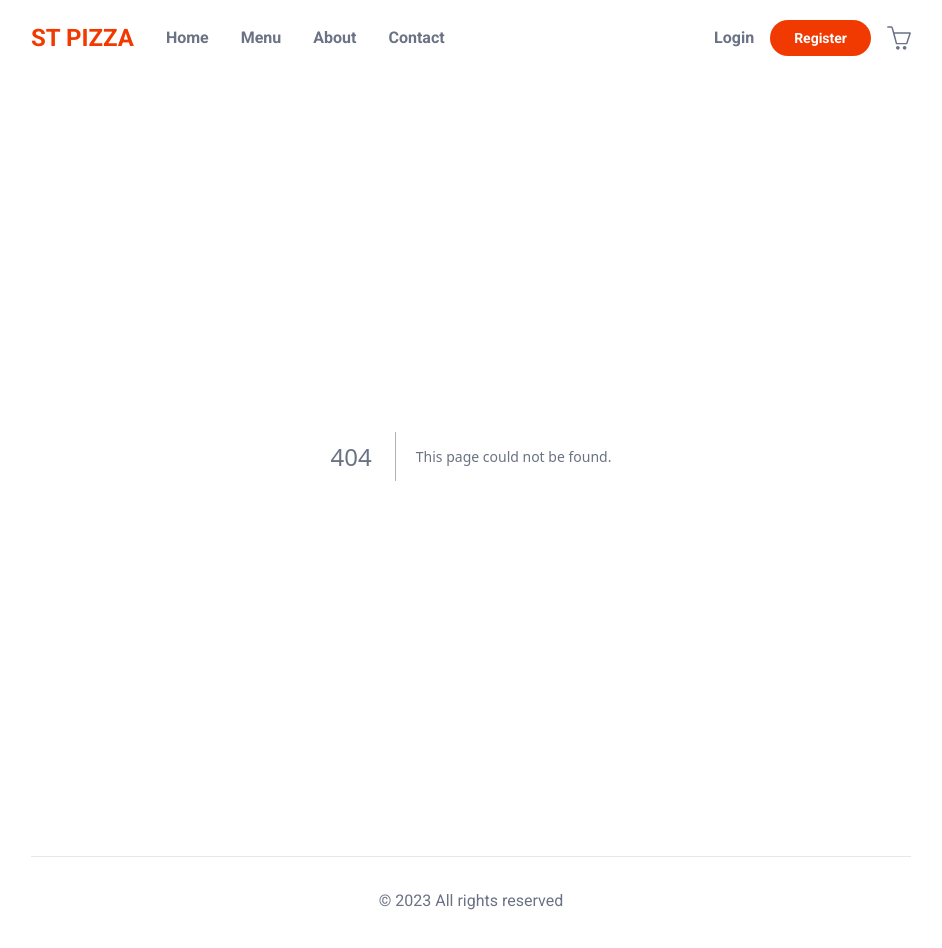
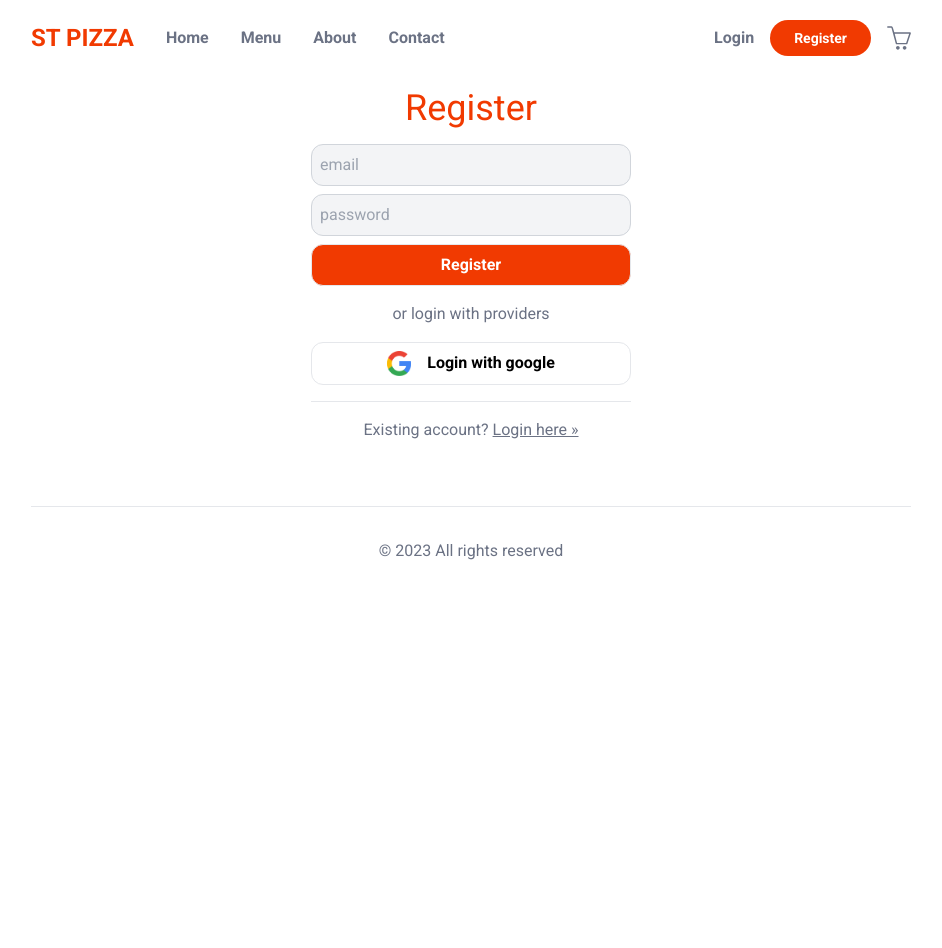
Before and after one commit to Mahdi-Alaee/food-ordering-app, a Next.js app: page /register in a window 1280 px wide. Before the commit this address had no page. Shown: the top 948 px of the page, without its empty margins (169-1111 px from the left). After the commit the page ends 800 px from the top, so only its background shows below. Built offline with nearby package versions, Linux system fonts and the light colour scheme.

Commit message:
register page UI

```diff
--- /dev/null
+++ b/src/app/register/page.tsx
@@ -0,0 +1,42 @@
+import Image from "next/image";
+import Link from "next/link";
+
+export default function Register() {
+  return (
+    <main>
+      {/* title */}
+      <h1 className="text-redColor text-4xl mt-8 text-center">Register</h1>
+      {/* register form */}
+      <form className="max-w-80 mx-auto mt-4 mb-16">
+        {/* Register container */}
+        <div className="flex flex-col gap-y-2">
+          {/* email */}
+          <input className="border outline-none border-gray-300 bg-gray-100 p-2 rounded-xl" type="email" placeholder="email" />
+          {/* password */}
+          <input className="border outline-none border-gray-300 bg-gray-100 p-2 rounded-xl" type="password" placeholder="password" />
+          {/* submit button */}
+          <button className="bg-redColor text-white border font-bold rounded-xl py-2" type="submit">Register</button>
+        </div>
+        {/* alternative text */}
+        <p className="py-4 text-center">or login with providers</p>
+        {/* buttons container */}
+        <div className="w-full flex flex-col gap-y-2">
+          {/* google button */}
+          <button className="border py-2 text-black font-bold rounded-xl flex items-center justify-center gap-x-4">
+            <Image src='/images/google.png' alt="google png" width='24' height='24' />
+            Login with google
+            </button>
+        </div>
+        {/* spliter border */}
+        <div className="border-t my-4"></div>
+        {/* existing account */}
+        <div className="text-center">
+          {/* question */}
+          <span>Existing account? </span>
+          {/* login */}
+          <Link className="underline" href="/login">Login here »</Link>
+        </div>
+      </form>
+    </main>
+  );
+}
--- a/src/components/large/Header.tsx
+++ b/src/components/large/Header.tsx
@@ -22,7 +22,7 @@ export default function Header() {
 
         {/* register link */}
         <OvalButton
-          href="/login"
+          href="/register"
         >
           Register
         </OvalButton>
```
